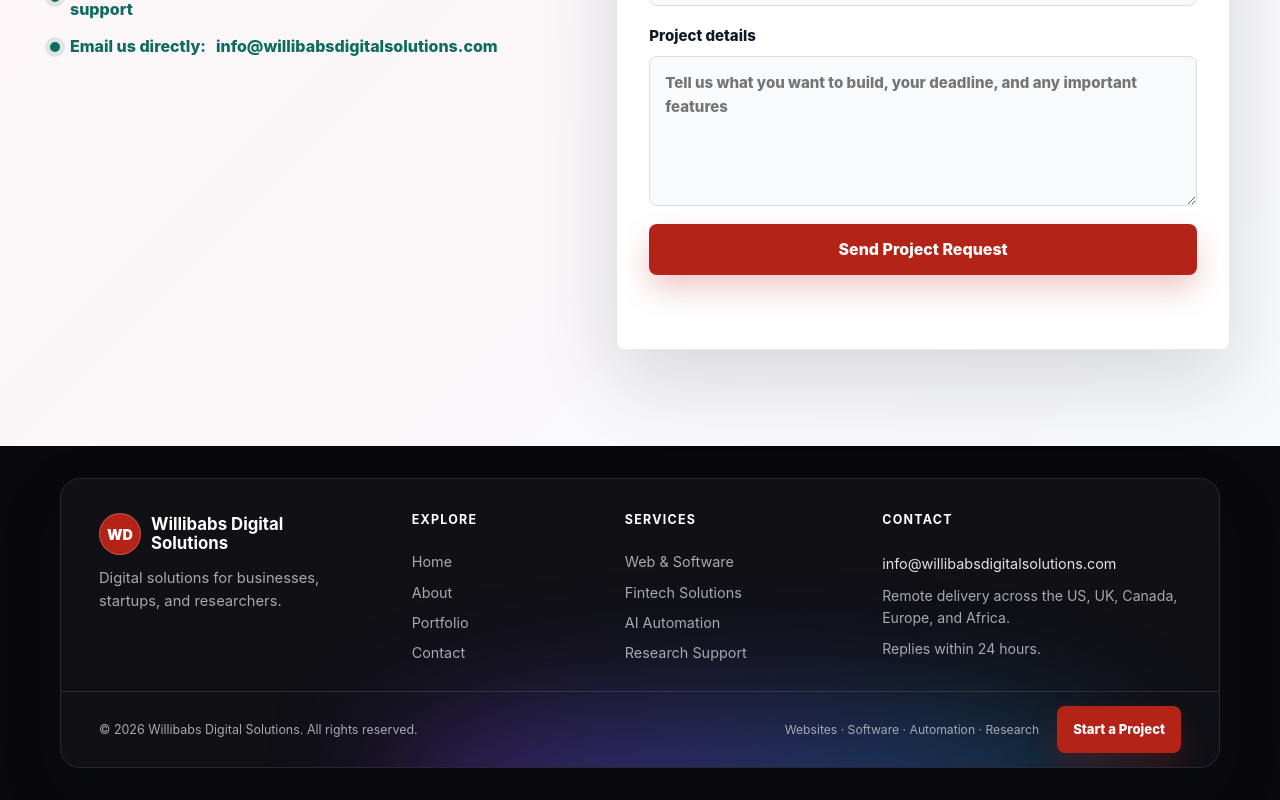
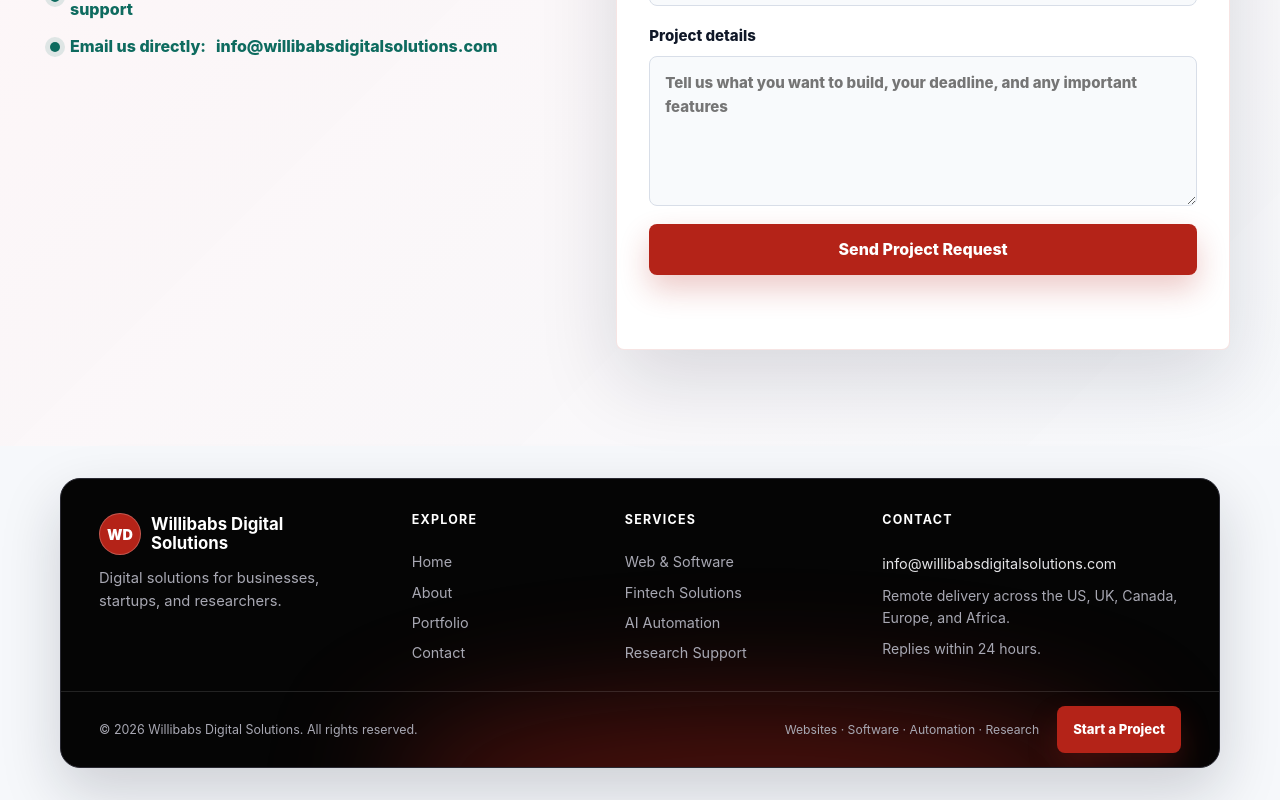
Before and after one commit to davidjames2708-dotcom/willibabsdigitalsolutions, a Next.js app: page / in a window 1280 px wide. Shown: the part 8107-8907 px from the top of the page. Built offline with nearby package versions, Linux system fonts and the light colour scheme.

Commit message:
Restore footer red accent palette

```diff
--- a/style.css
+++ b/style.css
@@ -3187,7 +3187,7 @@ textarea:focus {
 .footer {
   padding: 32px 20px;
   color: #ffffff;
-  background: #09090c;
+  background: #f6f8fb;
 }
 
 .footer-shell {
@@ -3196,9 +3196,9 @@ textarea:focus {
   width: min(1160px, 100%);
   margin: 0 auto;
   overflow: hidden;
-  border: 1px solid #292832;
+  border: 1px solid #292932;
   border-radius: 20px;
-  background: #101015;
+  background: #050505;
   box-shadow: 0 24px 60px rgba(16, 24, 40, 0.18);
 }
 
@@ -3211,7 +3211,7 @@ textarea:focus {
   bottom: -100px;
   height: 160px;
   border-radius: 50%;
-  background: linear-gradient(90deg, rgba(124, 58, 237, 0.48), rgba(14, 165, 233, 0.34));
+  background: rgba(180, 35, 24, 0.42);
   filter: blur(62px);
 }
 
```
